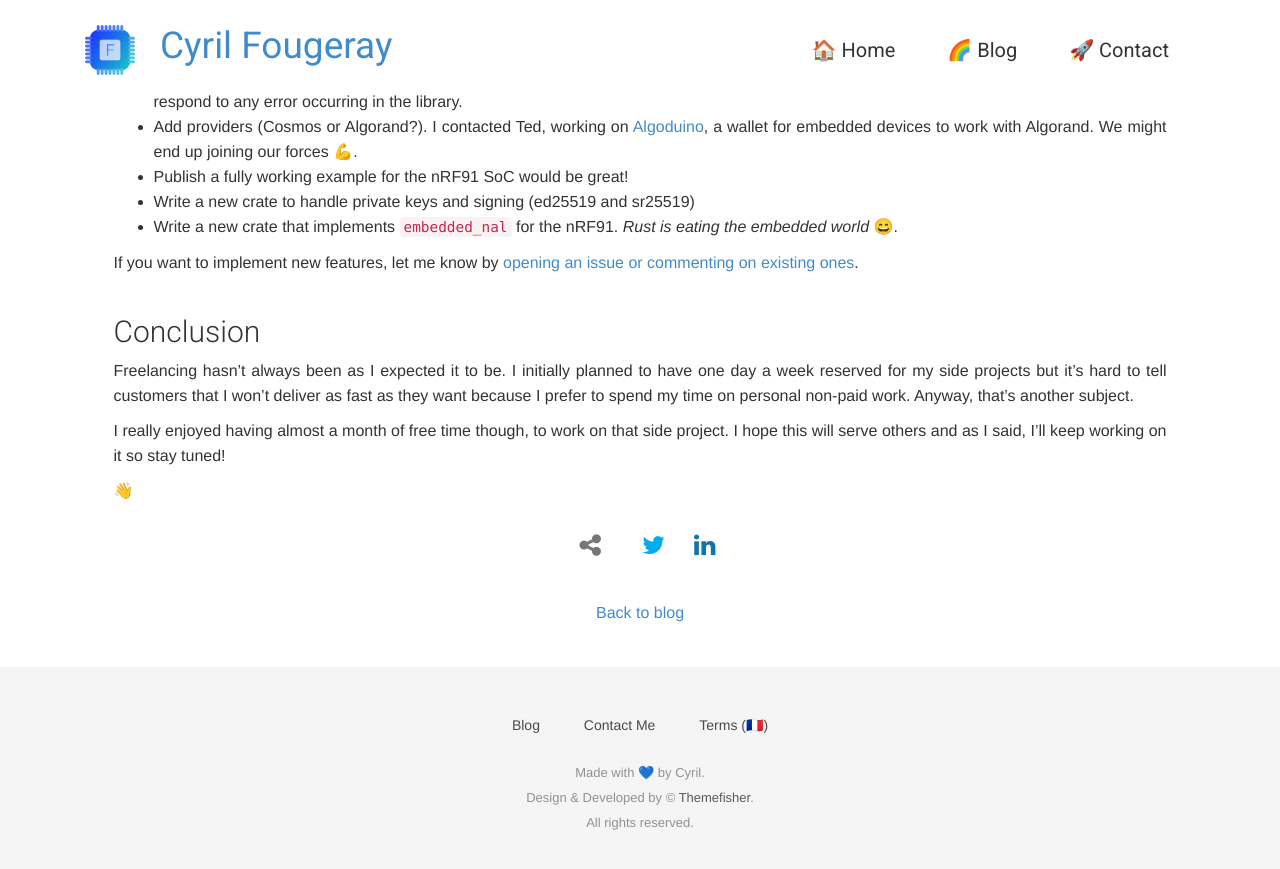
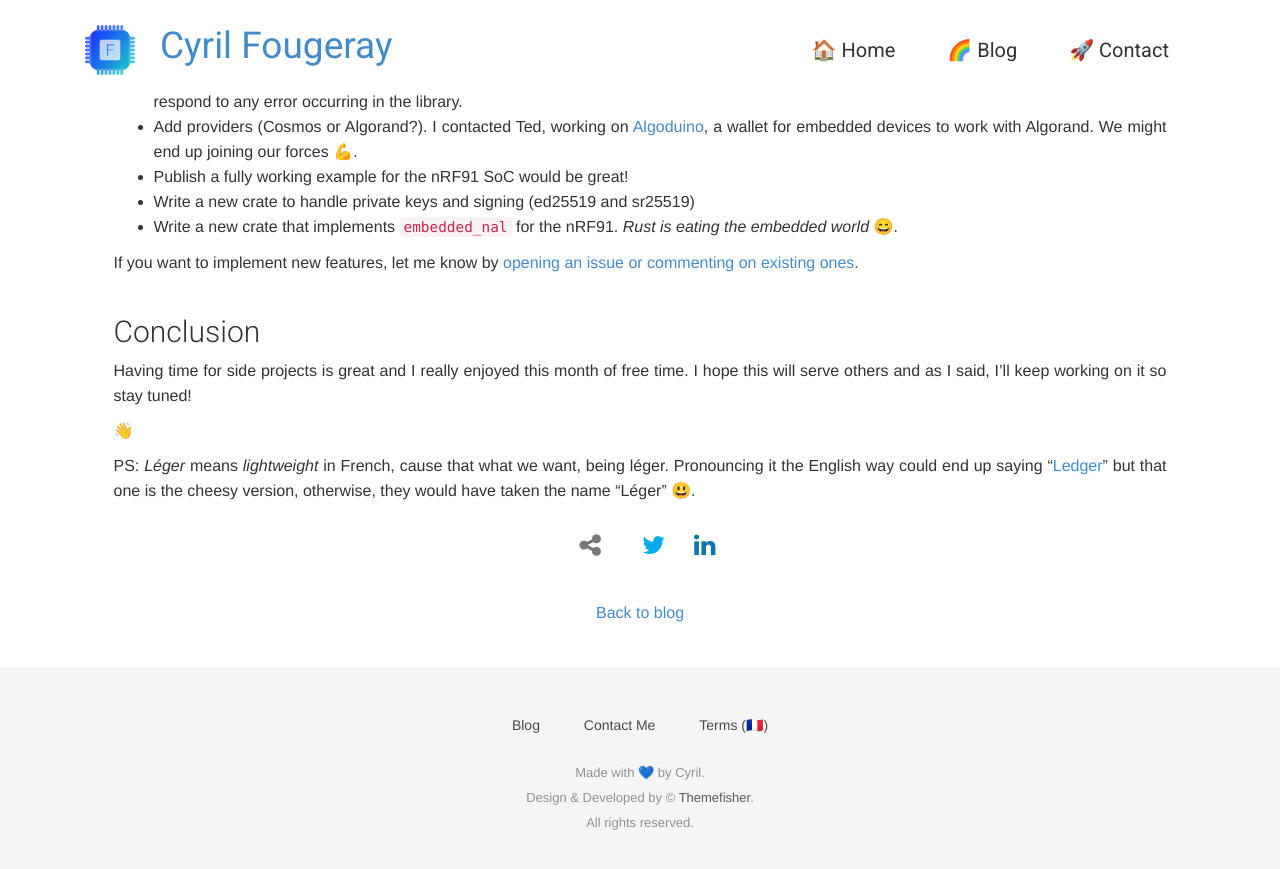
Before and after one commit to fouge/fouge.github.io, a Jekyll site: the page built from _posts/2020-12-14-leger-rust-wallet-1.md, in a window 1280 px wide and 900 px high, scrolled down 2378 px. Shown: the top 869 px of the window. Built offline with Jekyll 4.4.1, drawn with Linux system fonts in a browser that asks for light colours; nearby versions of some CDN libraries; some web fonts are replaced; some of the changed text lies outside the part shown.

Commit message:
Talking about Ledger at the end

```diff
--- a/_posts/2020-12-14-leger-rust-wallet-1.md
+++ b/_posts/2020-12-14-leger-rust-wallet-1.md
@@ -13,7 +13,7 @@ meta:
     class: optimized
 ---
 
-Introducing [Léger](https://github.com/fouge/leger-rs). &#129718; *Léger* means *lightweight* in french, not to confound with Ledger, the French company 🙂.
+Introducing [Léger](https://github.com/fouge/leger-rs). &#129718;
 
 ---
 
@@ -85,8 +85,8 @@ If you want to implement new features, let me know by [opening an issue or comme
 
 ## Conclusion
 
-Freelancing hasn't always been as I expected it to be. I initially planned to have one day a week reserved for my side projects but it's hard to tell customers that I won't deliver as fast as they want because I prefer to spend my time on personal non-paid work. Anyway, that's another subject.
-
-I really enjoyed having almost a month of free time though, to work on that side project. I hope this will serve others and as I said, I'll keep working on it so stay tuned!
+Having time for side projects is great and I really enjoyed this month of free time. I hope this will serve others and as I said, I'll keep working on it so stay tuned!
 
 👋
+
+PS: *Léger* means *lightweight* in French, cause that what we want, being léger. Pronouncing it the English way could end up saying "[Ledger](https://www.ledger.com/)" but that one is the cheesy version, otherwise, they would have taken the name "Léger" 😃.
```
